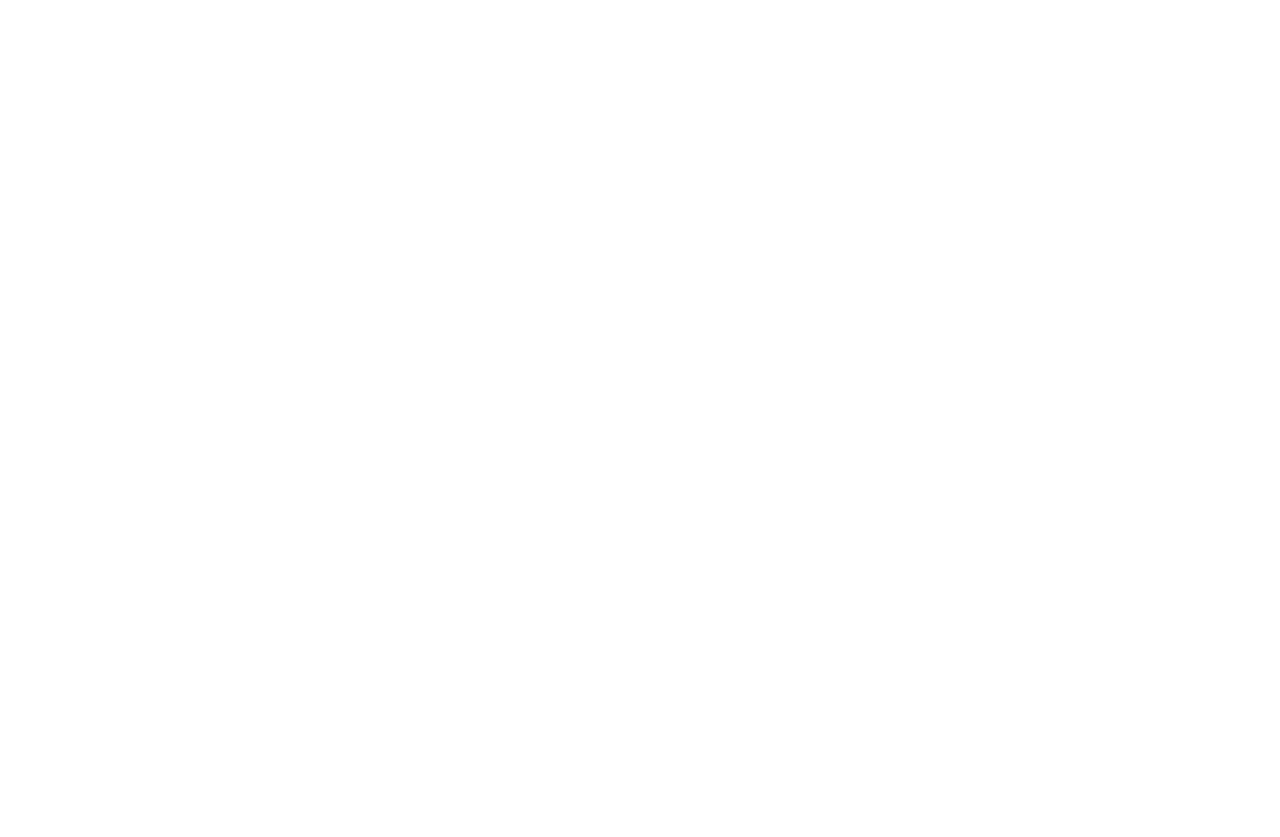
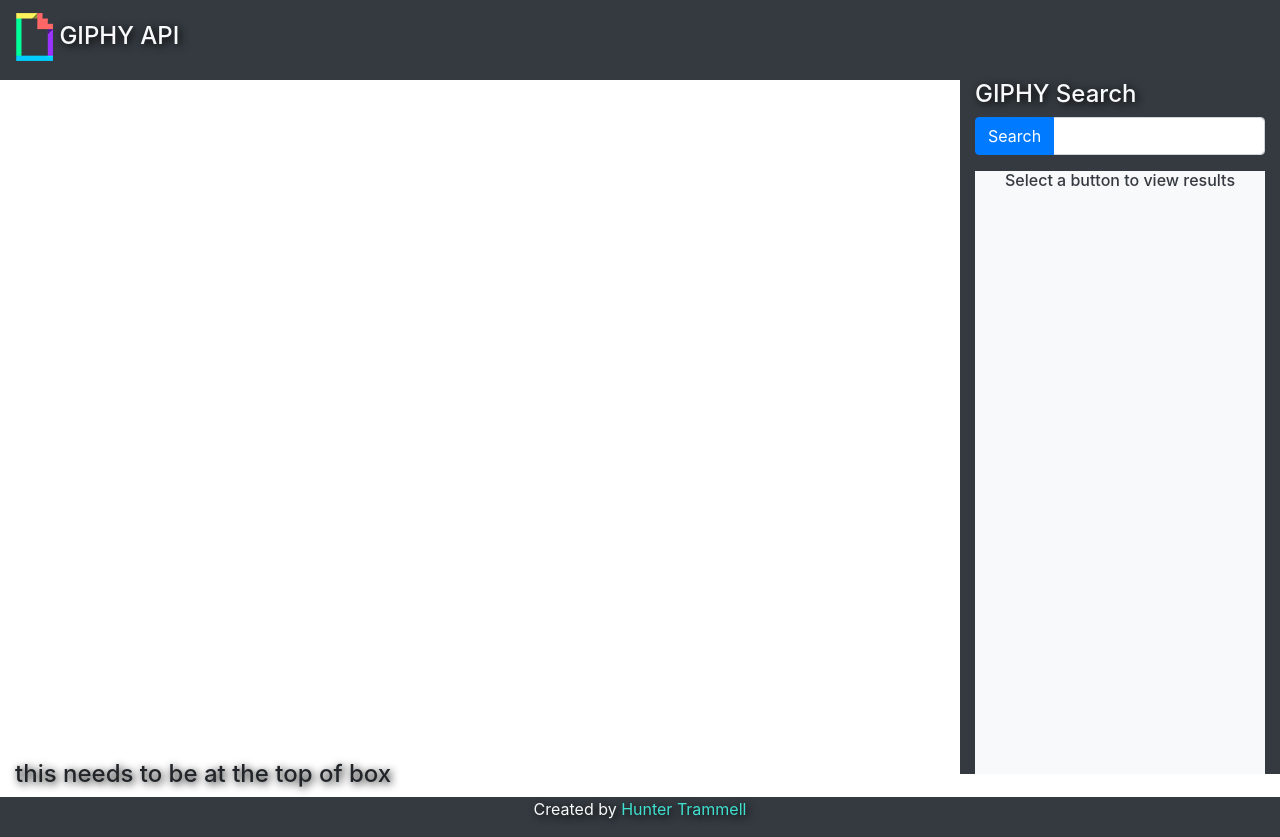
Before and after one commit to huntertrammell/GIPHY-API, a plain HTML site: page index.html in a window 1280 px wide. Before the commit the page ends 800 px from the top, so only its background shows below. Drawn offline with nearby package versions, Linux system fonts and the light colour scheme.

Commit message:
updated HTMl

```diff
--- a/assets/css/style.css
+++ b/assets/css/style.css
@@ -0,0 +1,37 @@
+h1 {
+    font-size: 1.5rem;
+    text-shadow: 2px 2px 8px black;
+}
+h2 {
+    font-size: 1rem;
+    text-shadow: 1px 1px 4px whitesmoke;
+}
+p {
+    font-size: 1rem;
+    text-shadow: 2px 2px 8px black;
+    text-decoration: none;
+}
+footer {
+    height: 5vh;
+}
+nav {
+    height: 10vh;
+}
+
+.github {
+    font-size: 1rem;
+    text-shadow: 2px 2px 8px black;
+    text-decoration: none;
+    color: turquoise;
+}
+
+.github:hover {
+    text-decoration: none;
+}
+
+#sideBar {
+    height: 85vh;
+}
+#buttonDiv {
+    height: 75.4vh;
+}
--- a/index.html
+++ b/index.html
@@ -11,20 +11,36 @@
 <body>
 <!--Want to make this website look really professional, would like to keep theme I make here
     and carry over to my portfolio and adjust projects to fit to this scheme. Need to focus on
-    mobile oreinted design, keep div classes clean and css sheet using % as much as possible-->
+    mobile oreinted design, keep div classes clean and css sheet using mobile friendly measurements as much as possible-->
+<nav class="navbar navbar-light bg-dark">
+    <a class= "navbar-brand" href="#">
+        <h1 class="text-light text-center"><img src="assets/images/logo.png" alt="GIPHY"> GIPHY API</h1>
+    </a>
+</nav>
+<div class="container-fluid">
+    <div id="sideBar" class="row">
+        <div class="col-3 offset-9 bg-dark">
+            <h1 class="text-light">GIPHY Search</h1>
+            <div class="input-group mb-3">
+                <div class="input-group-prepend">
+                    <button class="btn btn-primary" type="button" id="button-addon1">Search</button>
+                </div>
+                <input type="text" class="form-control font-weight-bold" placeholder="" aria-label="Example text with button addon" aria-describedby="button-addon1">
+            </div>
+            <div id="buttonDiv" class="col bg-light">
+                <h2 class="text-dark text-center">Select a button to view results</h2>
+                <div class="buttonDisplay"></div>
+            </div>
+        </div>
+    </div>
+    <div>
+        <h1>this needs to be at the top of box</h1>
+    </div>
+</div>
 
-<!--navbar div goes here-->
-    <!--RIGHT-->
-        <!--Page name/tasteful logo-->
-    <!--LEFT-->
-        <!--github icon that links to github repo-->
-<!--right aligned sidenav div goes here-->
-    <!--search bar tool goes here-->
-    <!--buttons div goes here-->
-<!--main content div goes here-->
-    <!--GIF display div goes here-->
-    <!--next page index button goes here-->
-<!--footer goes here-->
+<footer class="bg-dark">
+    <p class="text-light text-center">Created by <a class="github" href="https://github.com/huntertrammell/GIPHY-API">Hunter Trammell</a></p>
+</footer>
 <script type="text/javascript" src="https://cdnjs.cloudflare.com/ajax/libs/jquery/3.2.1/jquery.min.js"></script>
 <script type="text/javascript" src="assets/js/app.js"></script>
 </body>
```
Also changed, not shown: assets/images/logo.png (added).
